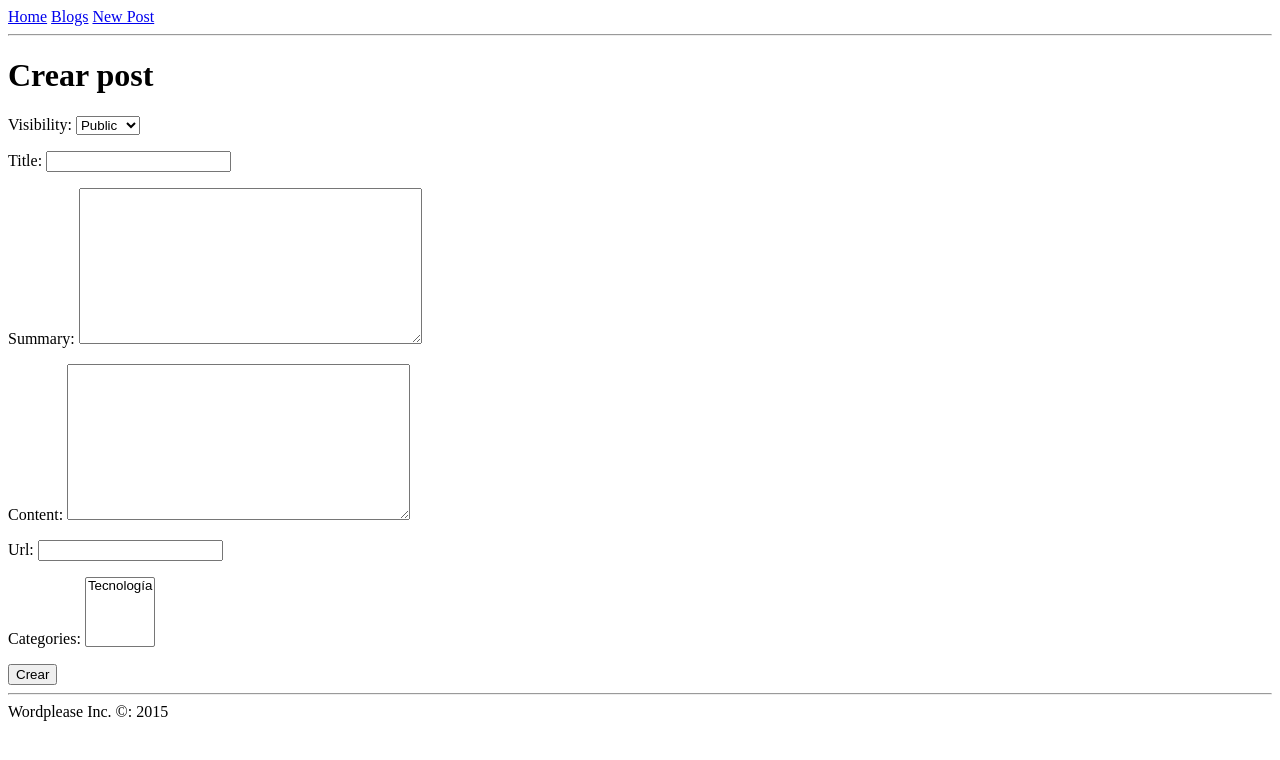
After one commit to ChusSenosiain/Wordplease, a Django app: a page that uses posts/templates/posts/menu.html in a window 1280 px wide. The commit adds this page. Shown: the top 760 px of the page. Run offline with Django 3.2, Linux system fonts and the light colour scheme; data comes from the database, SQL or seed files in the repository; both versions use the stored data as it was after the commit.

Commit message:
Create post

```diff
--- /dev/null
+++ b/posts/forms.py
@@ -0,0 +1,16 @@
+#encoding=UTF-8
+from posts.models import Post
+
+__author__ = 'Chus'
+
+from django import forms
+
+class loginForm(forms.Form):
+    username = forms.CharField(label="Nombre de usuario")
+    password = forms.CharField(label="Contraseña", widget=forms.PasswordInput())
+
+class PostForm(forms.ModelForm):
+
+    class Meta:
+        model = Post
+        exclude = ('owner',)
--- a/posts/templates/posts/menu.html
+++ b/posts/templates/posts/menu.html
@@ -1,3 +1,4 @@
 <a href="{% url 'home' %}">Home</a>
 <a href="{% url 'blogs' %}">Blogs</a>
+<a href="{% url 'new_post' %}">New Post</a>
 <hr>
--- /dev/null
+++ b/posts/templates/posts/new_post.html
@@ -0,0 +1,19 @@
+{% extends 'posts/base.html' %}
+{% block 'content' %}
+
+    <h1>Crear post</h1>
+
+    {% if message %}
+        <p style="color:red">{{ message|safe }}</p>
+    {% endif %}
+
+    <form method="post">
+        {% csrf_token %}
+
+        {{ form.as_p }}
+
+        <button type="submit">Crear</button>
+    </form>
+
+
+{% endblock %}
--- a/posts/urls.py
+++ b/posts/urls.py
@@ -8,4 +8,5 @@ urlpatterns = patterns('',
     url(r'^blogs/(?P<username>\w+)/(?P<pk>[0-9]+)$', views.PostView.as_view(), name='post_detail'),
     url(r'^blogs$', views.BlogsView.as_view(), name='blogs'),
     url(r'^blogs/(?P<username>\w+)', views.BlogView.as_view(), name='blog_detail'),
+    url(r'^new-post', views.CreatePostView.as_view(), name='new_post'),
 )
--- a/posts/views.py
+++ b/posts/views.py
@@ -1,10 +1,12 @@
 #encoding:UTF-8
 from django.contrib.auth.models import User
+from django.core.urlresolvers import reverse
 from django.http import HttpResponseNotFound
 from django.shortcuts import render
 
 # Create your views here.
 from django.views.generic import View
+from posts.forms import PostForm
 from posts.models import Post
 from wordplease.settings import PUBLIC
 
@@ -73,3 +75,34 @@ class BlogView(View):
 
         except User.DoesNotExist:
             return HttpResponseNotFound('No existe el blog')
+
+
+
+class CreatePostView(View):
+
+    def get(self, request):
+
+        form = PostForm()
+        context = {
+            'form': form
+        }
+
+        return render(request, 'posts/new_post.html', context)
+
+    def post(self, request):
+
+        messages = ''
+
+        post_with_user = Post(owner=request.user)
+        form = PostForm(request.POST, instance=post_with_user)
+        if form.is_valid():
+            new_post = form.save()
+            messages = 'Post guardado! <a href="{0}">Ver post</a>'.format(reverse('post_detail', args=[request.user.username, new_post.pk]))
+            form = PostForm()
+
+        context = {
+            'form': form,
+            'message': messages
+        }
+
+        return render(request, 'posts/new_post.html', context)
```
Also changed, not shown: db.sqlite3.
